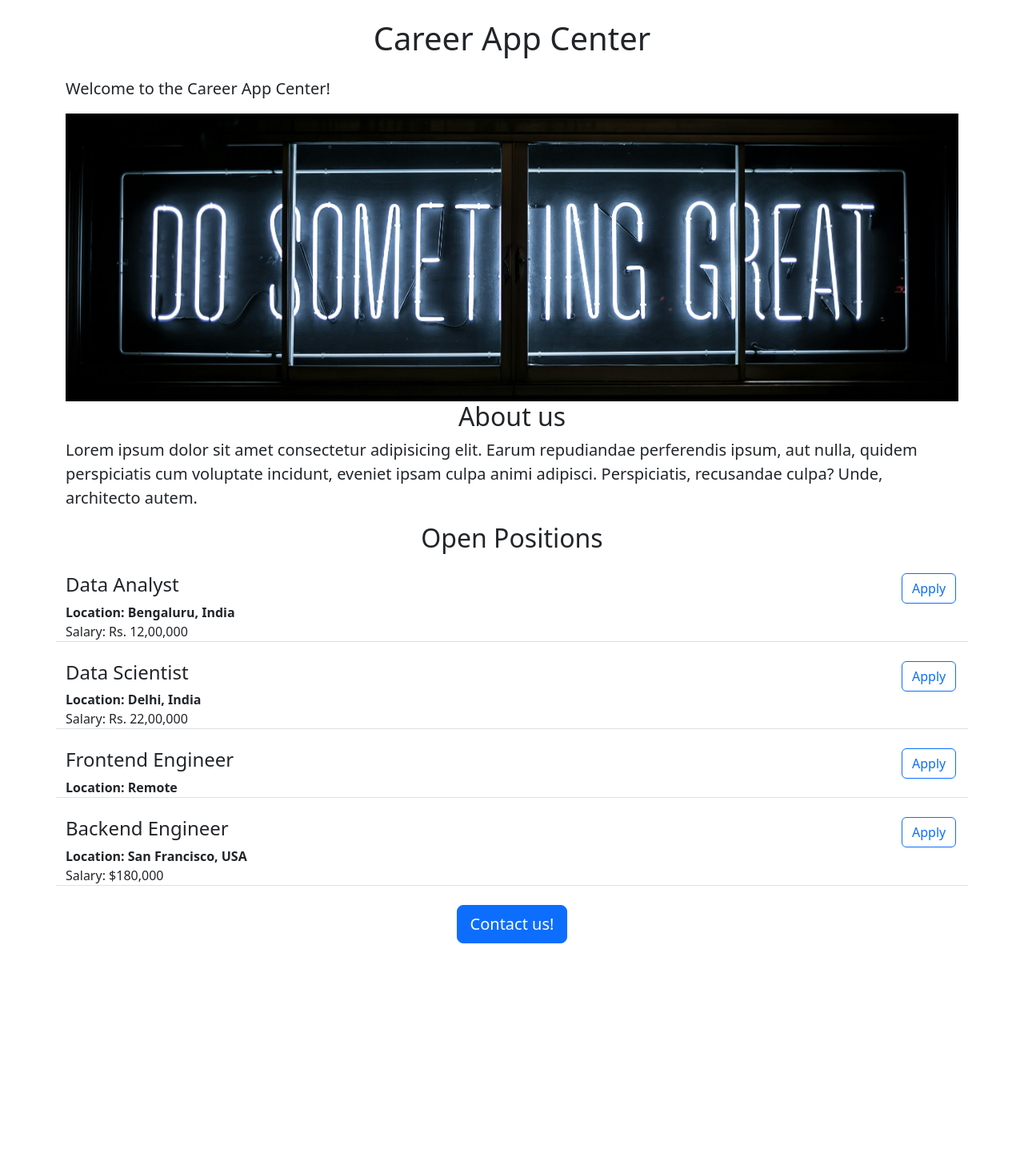
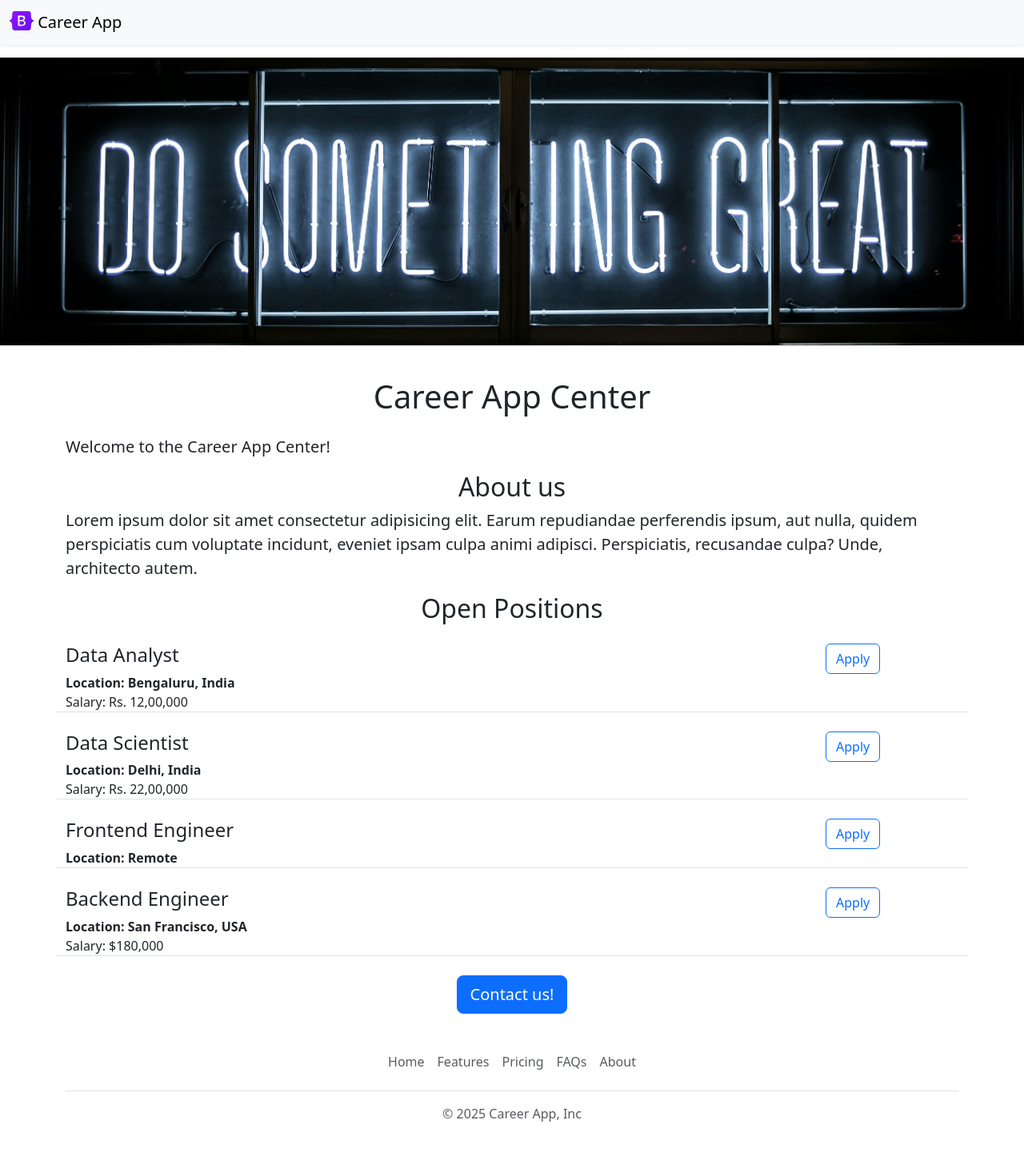
Before and after one commit to hrbogdan/Flask-app, a Flask app: page / in a window 1280 px wide. Shown: the whole page at 80% size. Before the commit the page ends 1180 px from the top, so only its background shows below. Run offline with Flask 3, Linux system fonts and the light colour scheme.

Commit message:
Bootstrap development

```diff
--- a/static/style.css
+++ b/static/style.css
@@ -2,6 +2,7 @@
   width: 100%;
   height: 360px;
   object-fit: cover;
+  margin-bottom: 16px;
 }
 
 .btn-contact{
--- /dev/null
+++ b/templates/footer.html
@@ -0,0 +1,12 @@
+<div class="container">
+  <footer class="py-3 my-4">
+    <ul class="nav justify-content-center border-bottom pb-3 mb-3">
+      <li class="nav-item"><a href="#" class="nav-link px-2 text-body-secondary">Home</a></li>
+      <li class="nav-item"><a href="#" class="nav-link px-2 text-body-secondary">Features</a></li>
+      <li class="nav-item"><a href="#" class="nav-link px-2 text-body-secondary">Pricing</a></li>
+      <li class="nav-item"><a href="#" class="nav-link px-2 text-body-secondary">FAQs</a></li>
+      <li class="nav-item"><a href="#" class="nav-link px-2 text-body-secondary">About</a></li>
+    </ul>
+    <p class="text-center text-body-secondary">© 2025 Career App, Inc</p>
+  </footer>
+</div>
--- a/templates/home.html
+++ b/templates/home.html
@@ -7,12 +7,13 @@
   <link href="https://cdn.jsdelivr.net/npm/bootstrap@5.3.7/dist/css/bootstrap.min.css" rel="stylesheet" integrity="sha384-LN+7fdVzj6u52u30Kp6M/trliBMCMKTyK833zpbD+pXdCLuTusPj697FH4R/5mcr" crossorigin="anonymous">
   <title>Career App</title>
 </head>
-
 <body>
+  {% include 'nav.html' %}
+  <img id="banner" src="/static/banner.jpg" class="img-fluid" alt="Banner image">
   <div class="container">
     <h1 class="text-center mt-4 mb-4">Career App Center</h1>
     <p class="lead">Welcome to the Career App Center!</p>
-  <img id="banner" src="static/banner.jpg" class="img-fluid" alt="Banner image">
+
     <h2 class="text-center">About us</h2>
     <p class="lead">
       Lorem ipsum dolor sit amet consectetur adipisicing elit. Earum repudiandae perferendis ipsum, aut nulla, quidem perspiciatis cum voluptate incidunt, eveniet ipsam culpa animi adipisci. Perspiciatis, recusandae culpa? Unde, architecto autem.
@@ -27,5 +28,8 @@
         <button type="button" class="btn btn-primary btn-lg">Contact us!</button>
       </div>
   </div>
+  {% include 'footer.html' %}
+  <script src="https://cdn.jsdelivr.net/npm/@popperjs/core@2.11.8/dist/umd/popper.min.js" integrity="sha384-I7E8VVD/ismYTF4hNIPjVp/Zjvgyol6VFvRkX/vR+Vc4jQkC+hVqc2pM8ODewa9r" crossorigin="anonymous"></script>
+  <script src="https://cdn.jsdelivr.net/npm/bootstrap@5.3.7/dist/js/bootstrap.min.js" integrity="sha384-7qAoOXltbVP82dhxHAUje59V5r2YsVfBafyUDxEdApLPmcdhBPg1DKg1ERo0BZlK" crossorigin="anonymous"></script>
 </body>
 </html>
--- a/templates/jobitem.html
+++ b/templates/jobitem.html
@@ -1,5 +1,5 @@
 <div class="mb-4 border-bottom row padding-bottom-4">
-  <div class="col-11">
+  <div class="col-10">
     <h4 >{{ job.title }}</h4>
     <div>
       <b>Location: {{ job.location }}</b>
@@ -10,7 +10,7 @@
       </div>
     {% endif %}
   </div>
-  <div class="col-1">
+  <div class="col-2">
     <button class="btn btn-outline-primary">
       Apply
     </button>
--- /dev/null
+++ b/templates/nav.html
@@ -0,0 +1,13 @@
+<nav class="navbar shadow-sm fixed-top bg-body-tertiary">
+  <div class="container-fluid">
+    <a class="navbar-brand" href="#">
+      <img src="/static/logo.svg" alt="Logo" width="30" height="24" class="d-inline-block align-text-top">
+      Career App
+    </a>
+  </div>
+</nav>
+<div>
+  <br>
+  <br>
+  <br>
+</div>
```
Also changed, not shown: static/logo.svg (added). Lines whose indentation alone changed are shown as unchanged.
